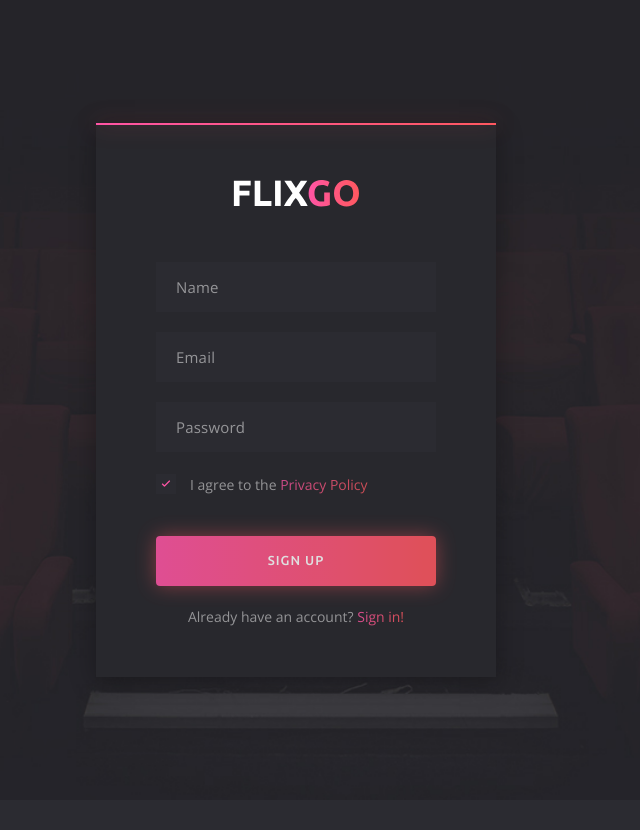
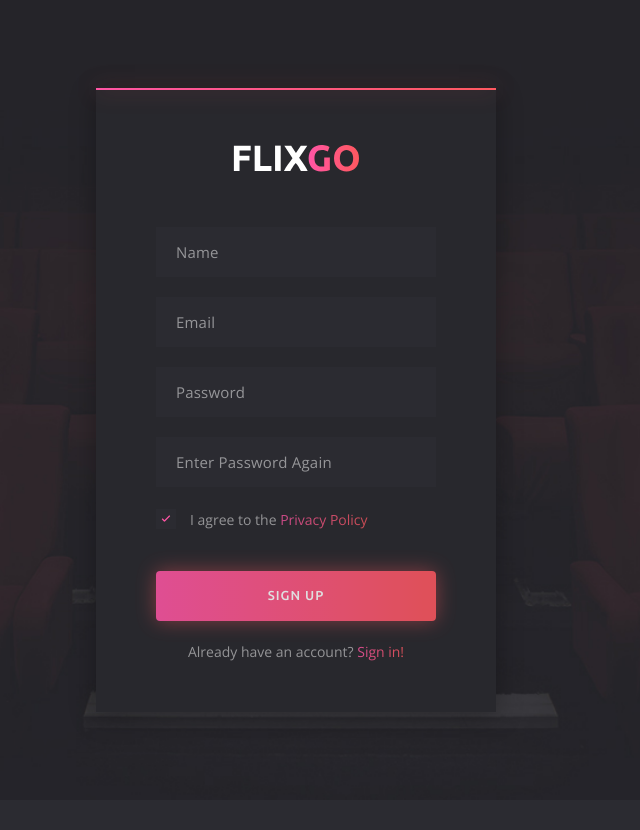
Before and after one commit to Goddy01/LilBloke, a Django app: template accounts/templates/accounts/signup.html in a window 1280 px wide. Shown: the whole page, without its empty margins (344-984 px from the left). Run offline with Django 3.2, Linux system fonts and the light colour scheme; the template is opened without the code that fills it, so the values that code supplies are empty; some libraries are stand-ins or nearby versions.

Commit message:
name signup input box according to the model

```diff
--- a/accounts/templates/accounts/signup.html
+++ b/accounts/templates/accounts/signup.html
@@ -14,15 +14,19 @@
 							</a>
 
 							<div class="sign__group">
-								<input type="text" class="sign__input" placeholder="Name">
+								<input type="text" class="sign__input" placeholder="Name" name="username" id="username">
 							</div>
 
 							<div class="sign__group">
-								<input type="text" class="sign__input" placeholder="Email">
+								<input type="text" class="sign__input" placeholder="Email" name="email" id="email">
 							</div>
 
 							<div class="sign__group">
-								<input type="password" class="sign__input" placeholder="Password">
+								<input type="password" class="sign__input" placeholder="Password" name="password1" id="password1">
+							</div>
+
+							<div class="sign__group">
+								<input type="password" class="sign__input" placeholder="Enter Password Again" name="password2" id="password2">
 							</div>
 
 							<div class="sign__group sign__group--checkbox">
```
